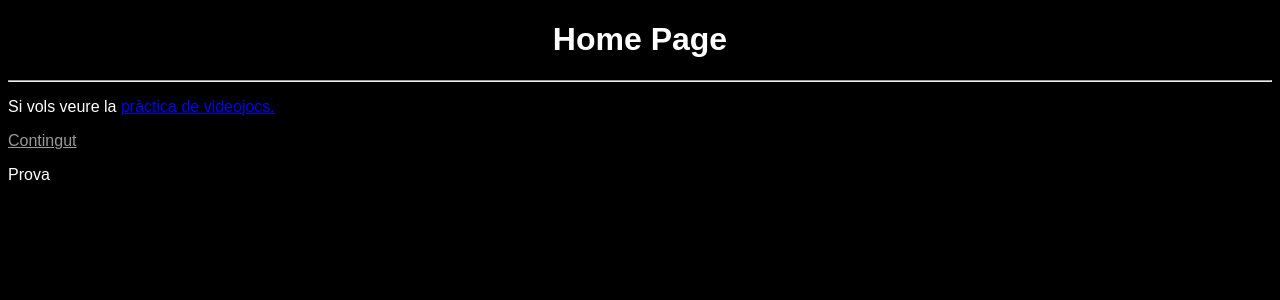
After one commit to pswsm/pswsm-repo, a PHP site: page / in a window 1280 px wide. The commit adds this page. Shown: the top 300 px of the page. Run offline with PHP 8.4, Linux system fonts and the light colour scheme.

Commit message:
Canviada un xic l'estrucutura, res major.

```diff
--- a/Aplicacions-Web/html/css/master.css
+++ b/Aplicacions-Web/html/exercicis/css/master.css
@@ -1,6 +1,6 @@
 body {
   background-color: #000000;
-  font-family: Arial;
+  font-family: Arial, Helvetica, sans-serif;
   color: #FFFFFF;
 }
 
--- /dev/null
+++ b/Aplicacions-Web/html/exercicis/index.html
@@ -0,0 +1,15 @@
+<!DOCTYPE html>
+<html>
+	<head>
+		<meta charset="UTF-8">
+		<title>パウッセのページ</title>
+		<link rel="stylesheet" href="css/master.css">
+	</head>
+	<body>
+		<h1 class="center">Home Page</h1>
+		<hr>
+		<p>Si vols veure la <a href="https://games.pausse.epizy.com">pràctica de videojocs.</a></p>
+		<a href=./pagina.html style=color:#999999>Contingut</a>
+		<p>Prova</p>
+	</body>
+</html>
```
Also changed, not shown: Aplicacions-Web/html/exercicis/home.html (deleted, +0 -14 lines), Aplicacions-Web/html/exercicis/css/borders.css (renamed from Aplicacions-Web/html/css/borders.css), Aplicacions-Web/html/exercicis/css/s-tier.css (renamed from Aplicacions-Web/html/css/s-tier.css).
